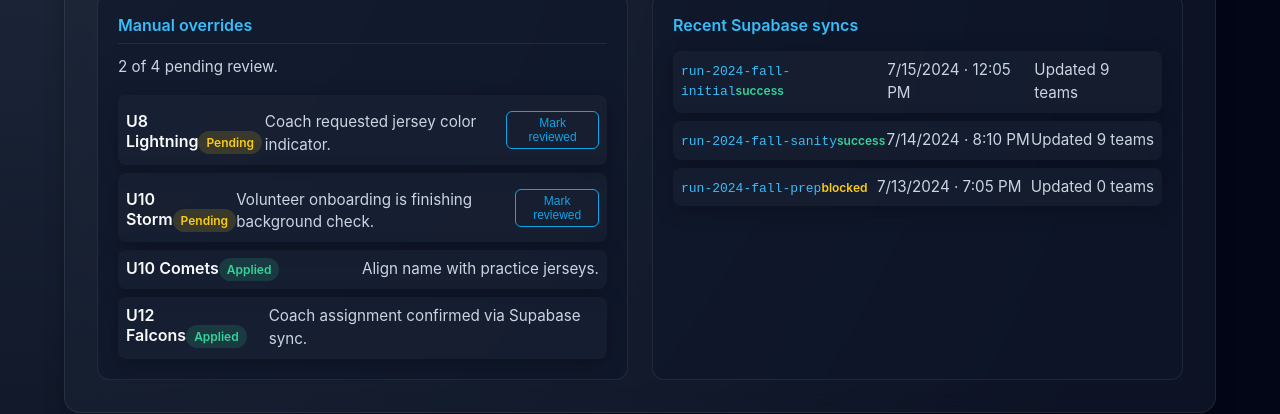
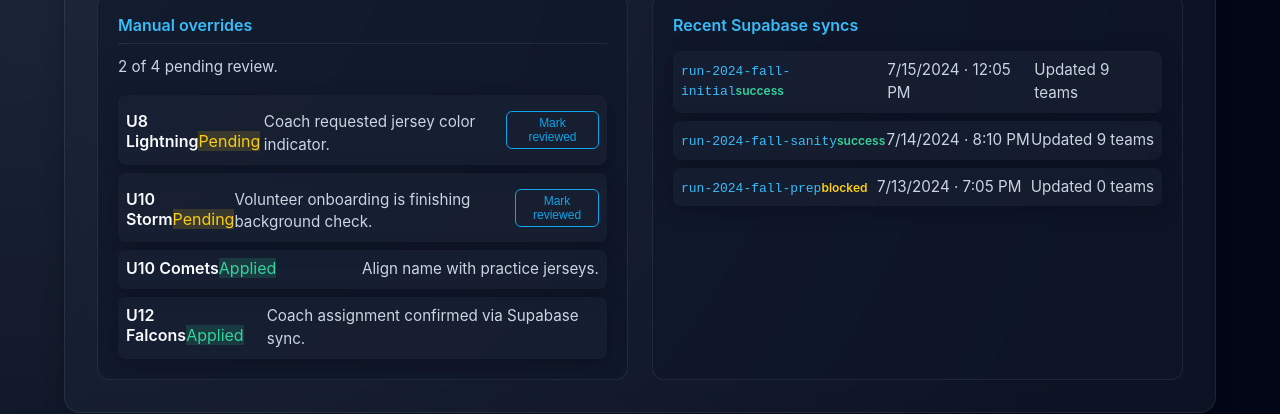
Before and after one commit to JoelA510/SquadLogic, a React (Vite) app in the folder frontend/: page / in a window 1280 px wide. Shown: the part 1760-2174 px from the top of the page. Built offline with nearby package versions, Linux system fonts and the light colour scheme; no server answers.

Commit message:
fix(security): resolve esbuild vulnerability and fix css syntax error

```diff
--- a/frontend/src/App.css
+++ b/frontend/src/App.css
@@ -344,20 +344,6 @@
   color: white;
   border: none;
   font-weight: 600;
-  cursor: pointer;
-  box-shadow: 0 4px 12px var(--color-primary-glow);
-  transition: transform 0.2s ease, box-shadow 0.2s ease;
-}
-
-}
-
-.insight-card__list-header {
-  display: flex;
-  justify-content: space-between;
-  margin-bottom: var(--space-1);
-}
-
-.insight-card__status-pill {
   font-size: 0.75rem;
   padding: 0.25rem 0.5rem;
   border-radius: var(--radius-full);
--- a/package.json
+++ b/package.json
@@ -28,5 +28,8 @@
   "devDependencies": {
     "@vitejs/plugin-react": "^4.3.1",
     "vite": "^5.4.0"
+  },
+  "overrides": {
+    "esbuild": "^0.25.0"
   }
 }
```
Also changed, not shown: 1 other file (tests, documents, lock files or other folders).
